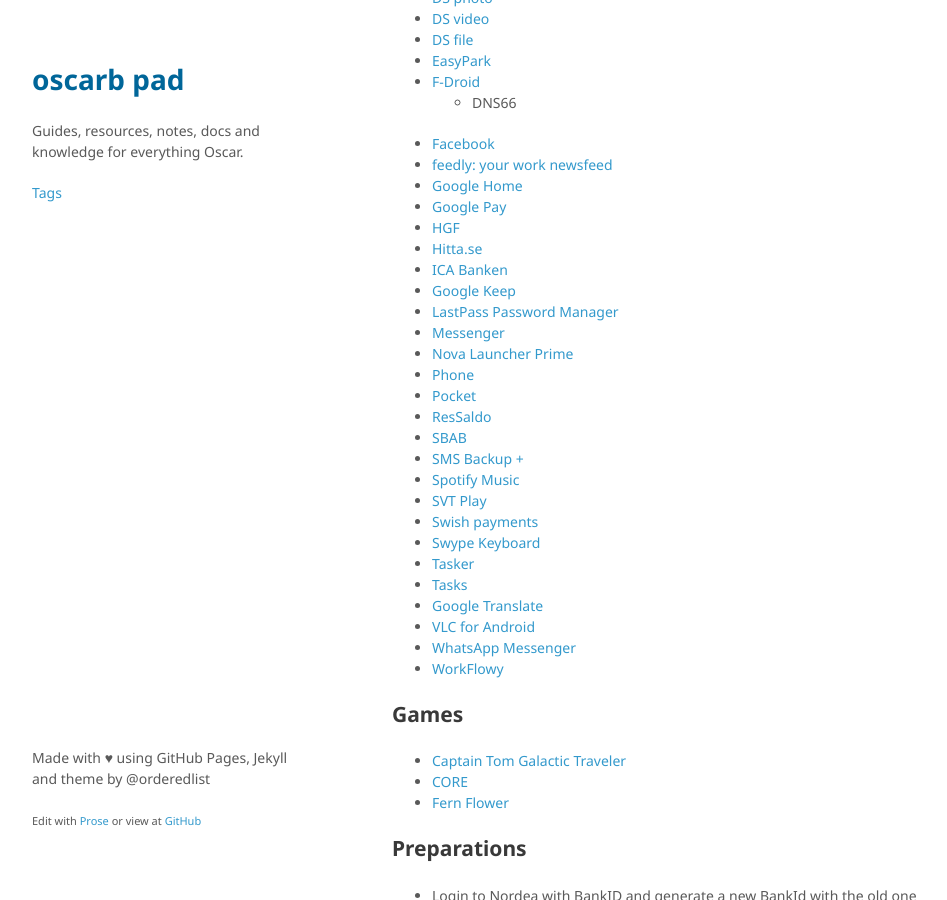
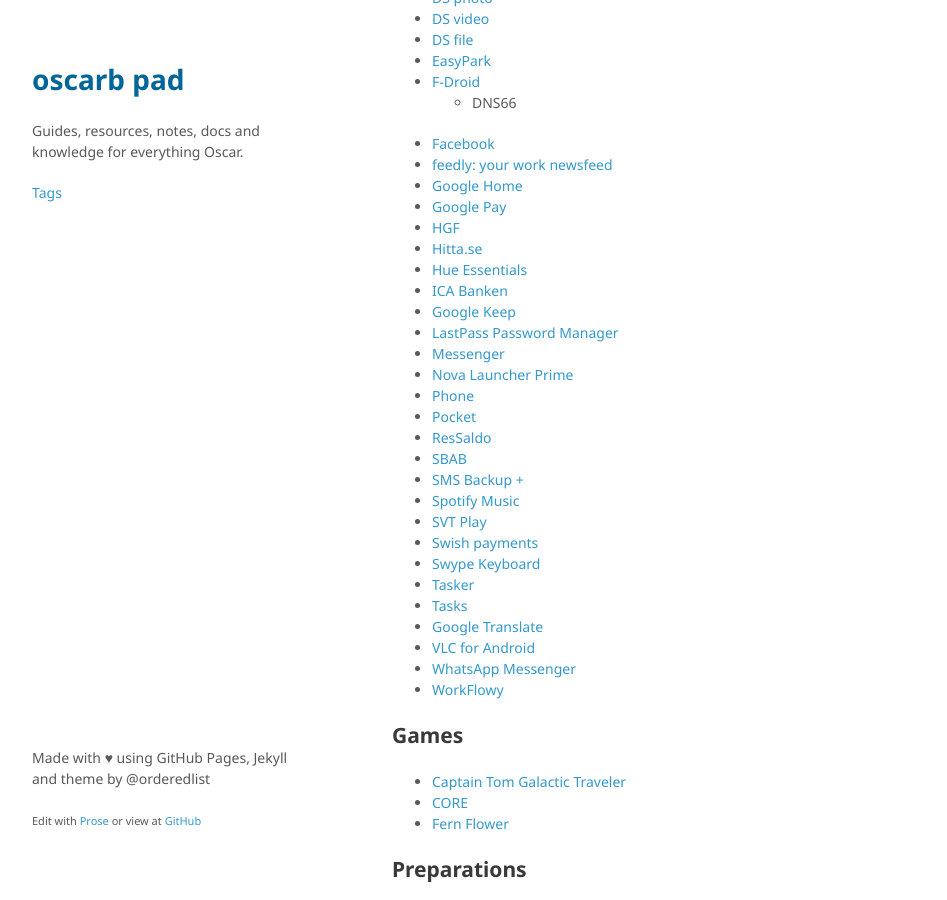
Before and after one commit to oscarb/pad, a Jekyll site: the page built from _docs/android-device-guide.md, in a window 1280 px wide and 900 px high, scrolled down 374 px. Shown: the whole window, without its empty margins (128-1075 px from the left). Built offline with Jekyll 4.4.1, drawn with Linux system fonts in a browser that asks for light colours; some web fonts are replaced.

Commit message:
Update android-device-guide.md

```diff
--- a/_docs/android-device-guide.md
+++ b/_docs/android-device-guide.md
@@ -32,6 +32,7 @@ published: true
 * [Google Pay](https://play.google.com/store/apps/details?id=com.google.android.apps.walletnfcrel&rdid=com.google.android.apps.walletnfcrel)
 * [HGF](https://play.google.com/store/apps/details?id=com.mywidz.mwp.hb.app.hyresgastforeningen.wrapper.android)
 * [Hitta.se](https://play.google.com/store/apps/details?id=se.hitta.android.app)
+* [Hue Essentials](https://play.google.com/store/apps/details?id=com.superthomaslab.hueessentials)
 * [ICA Banken](https://play.google.com/store/apps/details?id=se.icabanken)
 * [Google Keep](https://play.google.com/store/apps/details?id=com.google.android.keep)
 * [LastPass Password Manager](https://play.google.com/store/apps/details?id=com.lastpass.lpandroid)
```
